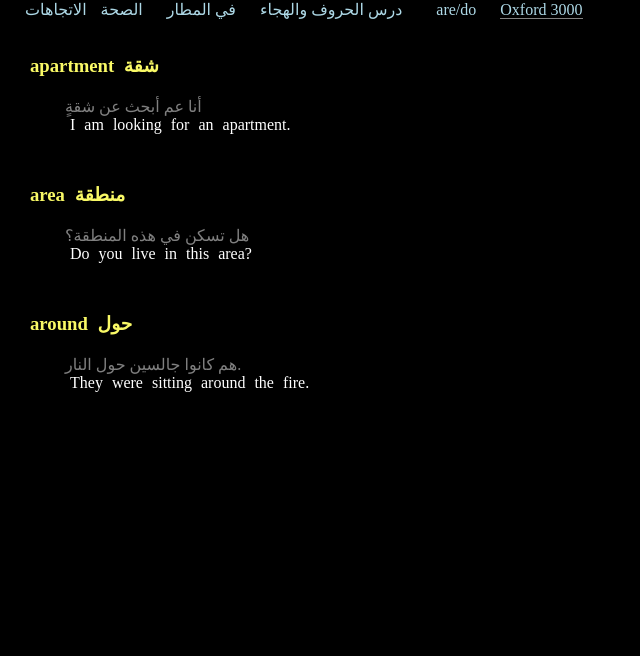
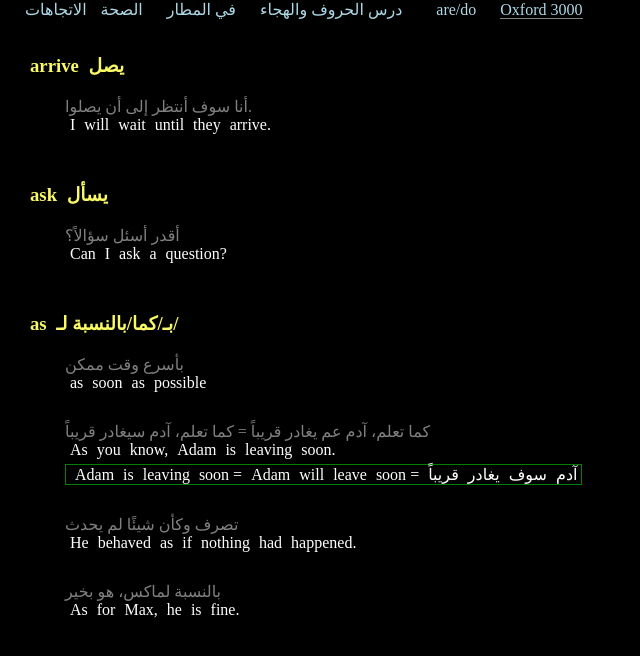
Before and after one commit to truthpapers/language_htmls, a plain HTML site: page oxford3000.html in a window 1280 px wide. Shown: the whole page, without its empty margins (0-640 px from the left). Drawn offline with Linux system fonts and the light colour scheme.

Commit message:
todays lesson

```diff
--- a/data.js
+++ b/data.js
@@ -275,15 +275,75 @@ export const oxford3000 = {
     },
     "around":{
         "translation": "حول",
-        "examples": ["They were sitting around the fire."],
-        "examplesToAr": ["هم كانوا جالسين حول النار."],
+        "examples": ["They were sitting around the fire.", "He arrived around five o'clock."],
+        "examplesToAr": ["هم كانوا جالسين حول النار.", "هو وصل حوالي الساعة خمسة"],
         "dict": {
             "They":"هم",
             "were":"كانوا",
             "sitting":"جالسين",
-            "around":"حول",
+            "around":"حول/حوالي",
             "the":"الـ",
             "fire.":"نار",
+            "He":"هو",
+            "arrived":"وصل",
+            "five":"خمسة",
+            "o'clock.":"الساعة",
+        }
+    },
+    "arrive":{
+        "translation": "يصل",
+        "examples": ["I will wait until they arrive."],
+        "examplesToAr": ["أنا سوف أنتظر إلى أن يصلوا."],
+        "dict": {
+            "I":"أنا",
+            "will":"سوف",
+            "wait":"أنتظر",
+            "until":"حتى",
+            "they":"هم",
+            "arrive":"يصل",
+            "arrive.":"يصلون",
+
+        }
+    },
+    "ask":{
+        "translation": "يسأل",
+        "examples": ["Can I ask a question?"],
+        "examplesToAr": ["أقدر أسئل سؤالاً؟"],
+        "dict": {
+            "Can":"أقدر",
+            "I":"أنا",
+            "ask":"أسئل",
+            "a":"اً",
+            "question?":"سؤال",
+
+        }
+    },
+    "as":{
+        "translation": "بـ/كما/بالنسبة لـ/",
+        "examples": ["as soon as possible", "As you know, Adam is leaving soon.","He behaved as if nothing had happened.","As for Max, he is fine."],
+        "examplesToAr": ["بأسرع وقت ممكن","كما تعلم، آدم عم يغادر قريباً = كما تعلم، آدم سيغادر قريباً","تصرف وكأن شيئًا لم يحدث", "بالنسبة لماكس، هو بخير"],
+        "notes":["", '<span class="wordsChildOfNotes">Adam</span> <span class="wordsChildOfNotes">is</span> <span class="wordsChildOfNotes">leaving</span> <span class="wordsChildOfNotes">soon</span> = <span class="wordsChildOfNotes">Adam</span> <span class="wordsChildOfNotes">will</span> <span class="wordsChildOfNotes">leave</span> <span class="wordsChildOfNotes">soon</span> = <span class="wordsChildOfNotes">آدم</span> <span class="wordsChildOfNotes">سوف</span> <span class="wordsChildOfNotes">يغادر</span> <span class="wordsChildOfNotes">قريباً</span>', "",""],
+        "dict": {
+            "as":"بـ/كما/بالنسبة لـ/",
+            "As":"بـ/كما/بالنسبة لـ/",
+            "soon":"قريباً",
+            "possible":"ممكن",
+            "you":"أنت",
+            "know,":"تعلم",
+            "Adam":"آدم",
+            "is":"عم",
+            "leaving":"يغادر",
+            "soon.":"قريباً",
+            "He":"هو",
+            "behaved":"تصرف",
+            "if":"إذا",
+            "nothing":"لا شيء",
+            "had":"",
+            "happened.":"حدث",
+            "for":"لـ",
+            "Max,":"ماكس",
+            "he":"هو",
+            "fine.":"بخير",
         }
     }
 }
--- a/oxford3000.html
+++ b/oxford3000.html
@@ -132,7 +132,7 @@
 
     let explainWordObj = {};
 
-    const startIndex = 17;
+    const startIndex = 20;
     const endIndex = 3;
     const keys = Object.keys(oxford3000);
     for (let i = startIndex; i < startIndex + endIndex; i++) {
@@ -165,7 +165,7 @@
               .map((word) => `<span class="word">${word}</span>`)
               .join(" ")}</p>
 
-            ${oxford3000[key].notes ? oxford3000[key].notes && '<p class="notes">' + oxford3000[key].notes + "</p>" : ""}
+            ${oxford3000[key].notes ? oxford3000[key].notes[i] && '<p class="notes">' + oxford3000[key].notes[i] + "</p>" : ""}
         </div>
        `;
         }
```
